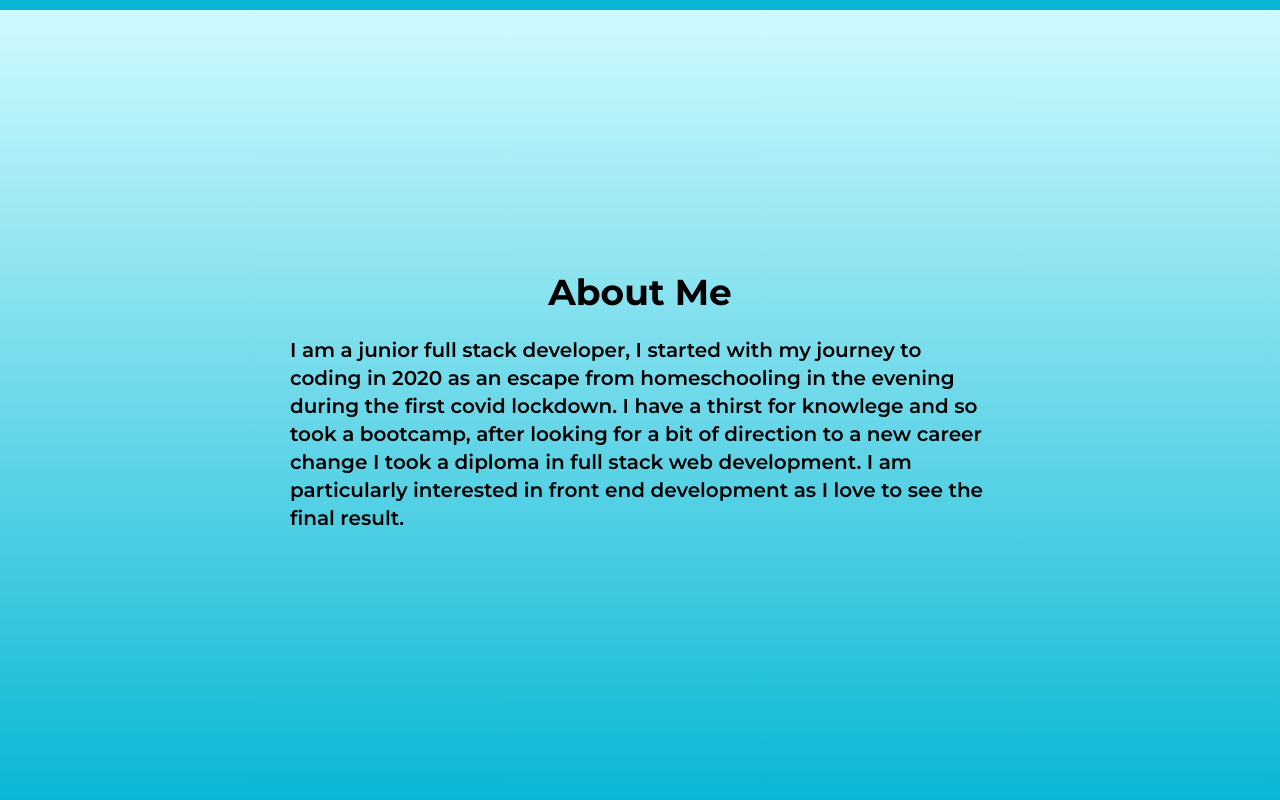
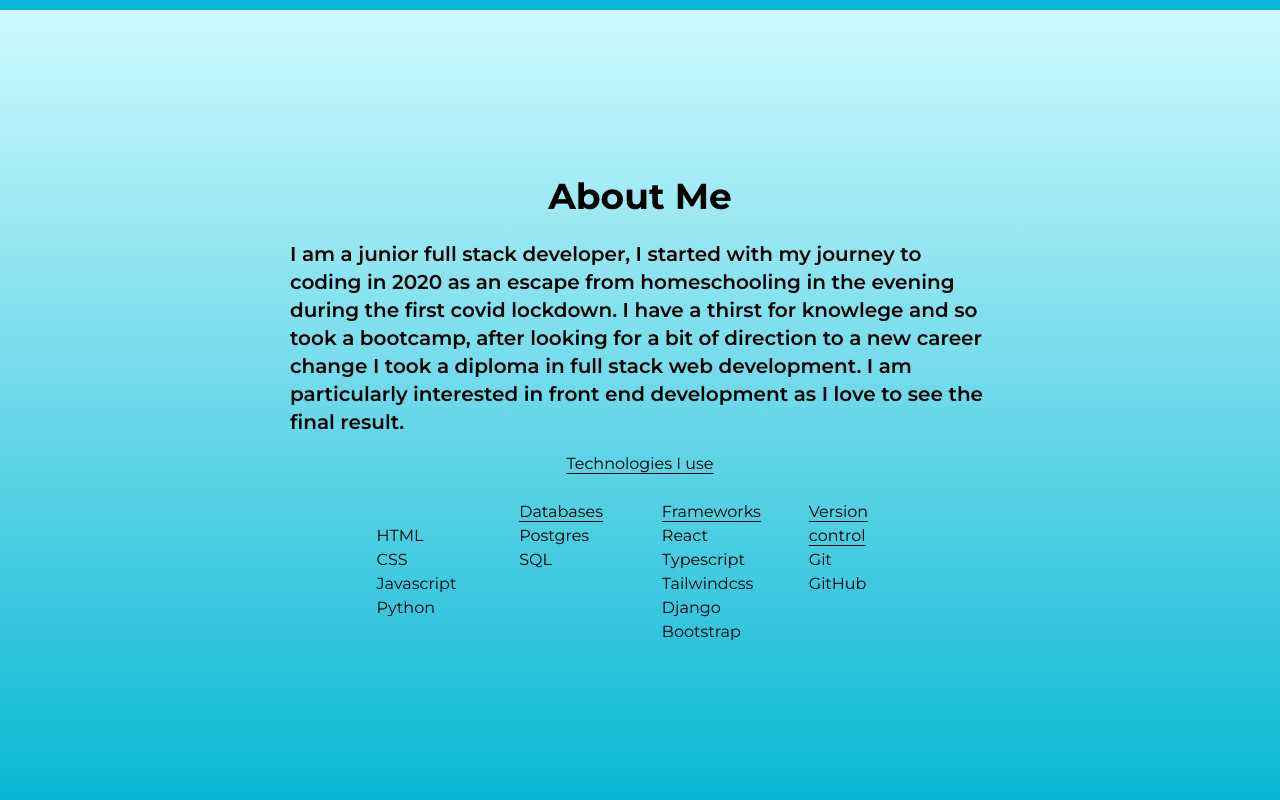
Before and after one commit to Mrst12/portfolio-website, a React (Create React App) app: page / in a window 1280 px wide. Shown: the part 790-1590 px from the top of the page. Built offline with nearby package versions, Linux system fonts and the light colour scheme.

Commit message:
add technologies used into the about section and start to style

```diff
--- a/src/components/About.jsx
+++ b/src/components/About.jsx
@@ -16,6 +16,53 @@ const About = () => {
           I took a diploma in full stack web development. I am particularly
           interested in front end development as I love to see the final result.
         </p>
+        <h1 className="underline decoration-solid underline-offset-4">
+          Technologies I use
+        </h1>
+        {/*menu*/}
+        <div className="flex flex-col item-center justify-between mx-auto space-y-4 md:flex-row md:space-y-0 md:space-x-12 md:mt-6 md:items-start">
+          <div className="flex flex-col items-center w-full md:items-start">
+            <div className="flex flex-col items-center md:items-start md:mt-6">
+              <p>HTML</p>
+              <p>CSS</p>
+              <p>Javascript</p>
+              <p>Python</p>
+            </div>
+          </div>
+
+          <div className="flex flex-col items-center w-full md:items-start">
+            <h2 className="underline decoration-solid underline-offset-4">
+              Databases
+            </h2>
+            <div className="flex flex-col items-center md:items-start">
+              <p>Postgres</p>
+              <p>SQL</p>
+            </div>
+          </div>
+
+          <div className="flex flex-col items-center w-full md:items-start">
+            <h2 className="underline decoration-solid underline-offset-4">
+              Frameworks
+            </h2>
+            <div className="flex flex-col items-center md:items-start">
+              <p>React</p>
+              <p>Typescript</p>
+              <p>Tailwindcss</p>
+              <p>Django</p>
+              <p>Bootstrap</p>
+            </div>
+          </div>
+
+          <div className="flex flex-col items-center w-full md:items-start">
+            <h2 className="underline decoration-solid underline-offset-4">
+              Version control
+            </h2>
+            <div className="flex flex-col items-center md:items-start">
+              <p>Git</p>
+              <p>GitHub</p>
+            </div>
+          </div>
+        </div>
       </div>
     </div>
   );
```
